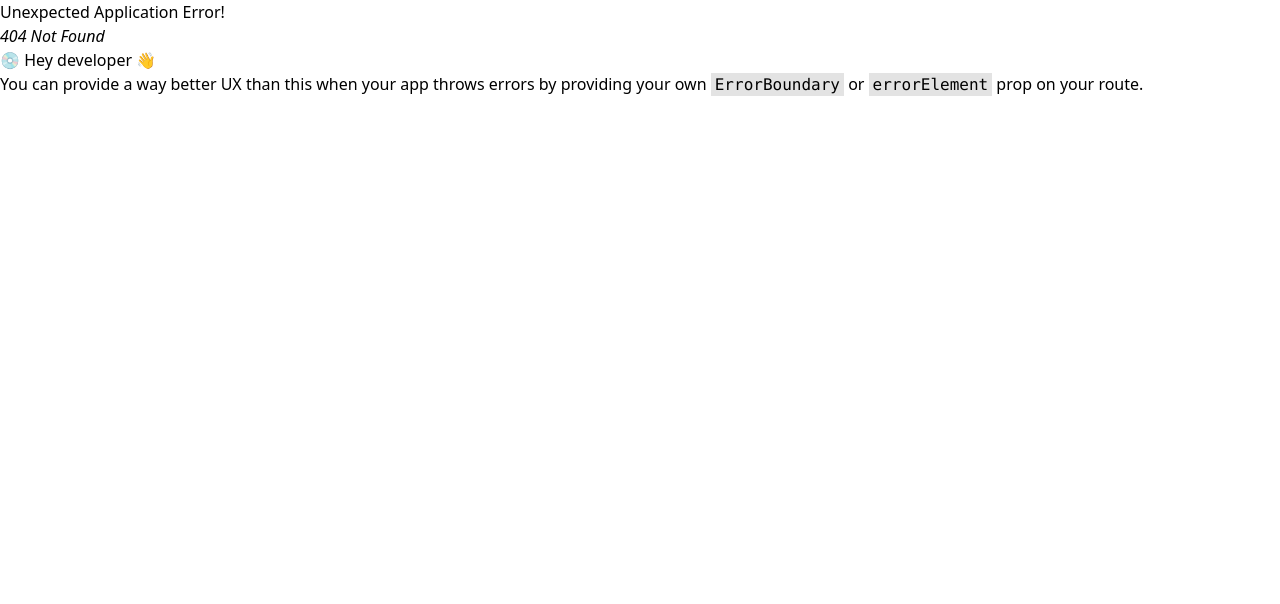
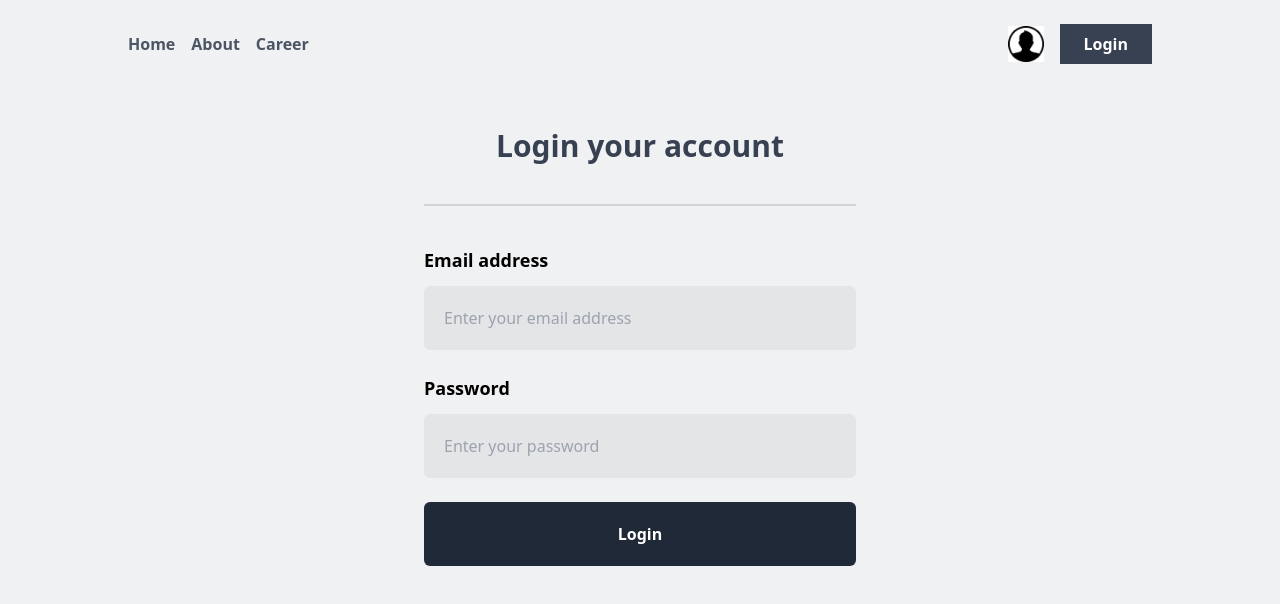
Before and after one commit to TahsinAlahi/dragon-news, a React (Vite) app: page /login in a window 1280 px wide. Before the commit this address had no page. Shown: the top 604 px of the page. Built offline with nearby package versions, Linux system fonts and the light colour scheme.

Commit message:
create: LoginPage route & compo

```diff
--- a/src/RouterRoutes.tsx
+++ b/src/RouterRoutes.tsx
@@ -2,6 +2,7 @@ import { createBrowserRouter } from "react-router-dom";
 import AppLayout from "./AppLayout";
 import HomePage from "./pages/HomePage";
 import NewsPage from "./pages/NewsPage";
+import LoginPage from "./pages/LoginPage";
 
 const routerRoutes = createBrowserRouter([
   {
@@ -19,6 +20,10 @@ const routerRoutes = createBrowserRouter([
       },
     ],
   },
+  {
+    path: "/login",
+    element: <LoginPage />,
+  },
 ]);
 
 export default routerRoutes;
--- a/src/components/NavBar.tsx
+++ b/src/components/NavBar.tsx
@@ -3,7 +3,7 @@ import userPng from "../assets/user.png";
 
 function NavBar() {
   return (
-    <nav className="flex items-center justify-between lg:max-w-screen-lg lg:mx-auto mx-6 mb-6">
+    <nav className="flex items-center justify-between lg:w-full lg:max-w-screen-lg lg:mx-auto lg:mx-6 mb-6">
       <div className="flex items-center justify-center gap-4 text-gray-600 font-semibold">
         <Link to="/" className="hover:underline hover:text-black">
           Home
--- a/src/components/NewsCards.tsx
+++ b/src/components/NewsCards.tsx
@@ -59,8 +59,8 @@ function NewsCards() {
 
   return (
     <article className="col-span-2 px-3 flex items-start justify-center flex-col gap-5 w-full">
-      {newsOfCategory.map((news) => (
-        <NewsCard news={news} />
+      {newsOfCategory.map((news, index) => (
+        <NewsCard news={news} key={index} />
       ))}
     </article>
   );
--- /dev/null
+++ b/src/pages/LoginPage.tsx
@@ -0,0 +1,39 @@
+import NavBar from "../components/NavBar";
+
+function LoginPage() {
+  return (
+    <div className="pt-6 bg-gray-500/10 min-h-svh flex items-center justify-center flex-col">
+      <NavBar />
+      <div className="lg:mx-auto flex-grow w-full">
+        <div className=" w-full lg:w-2/5 lg:mx-auto h-fit my-auto p-10 rounded-lg">
+          <h1 className="lg:pb-10 lg:mb-10 pb-5 mb-7 border-b-2 border-gray-300 lg:text-3xl text-2xl font-semibold text-center text-gray-700">
+            Login your account
+          </h1>
+          <form>
+            <div className="flex flex-col w-full lg:gap-3 gap-2 mb-6">
+              <label className="text-lg font-semibold">Email address</label>
+              <input
+                type="email"
+                placeholder="Enter your email address"
+                className="p-4 lg:p-5 bg-gray-500/10 rounded-md outline-none"
+              />
+            </div>
+            <div className="flex flex-col w-full lg:gap-3 gap-2 mb-6">
+              <label className="text-lg font-semibold">Password</label>
+              <input
+                type="password"
+                placeholder="Enter your password"
+                className="p-4 lg:p-5 bg-gray-500/10 rounded-md outline-none"
+              />
+            </div>
+            <button className="w-full p-4 lg:p-5 bg-gray-800 hover:bg-gray-700 rounded-md text-white text-center font-semibold">
+              Login
+            </button>
+          </form>
+        </div>
+      </div>
+    </div>
+  );
+}
+
+export default LoginPage;
```
